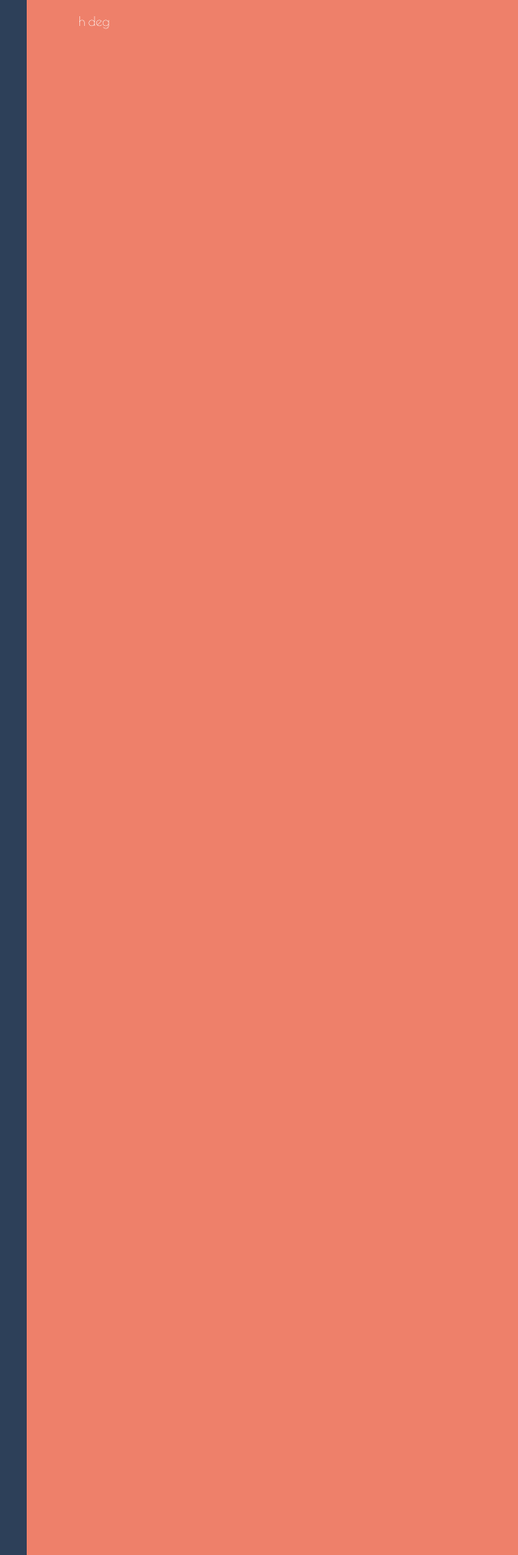
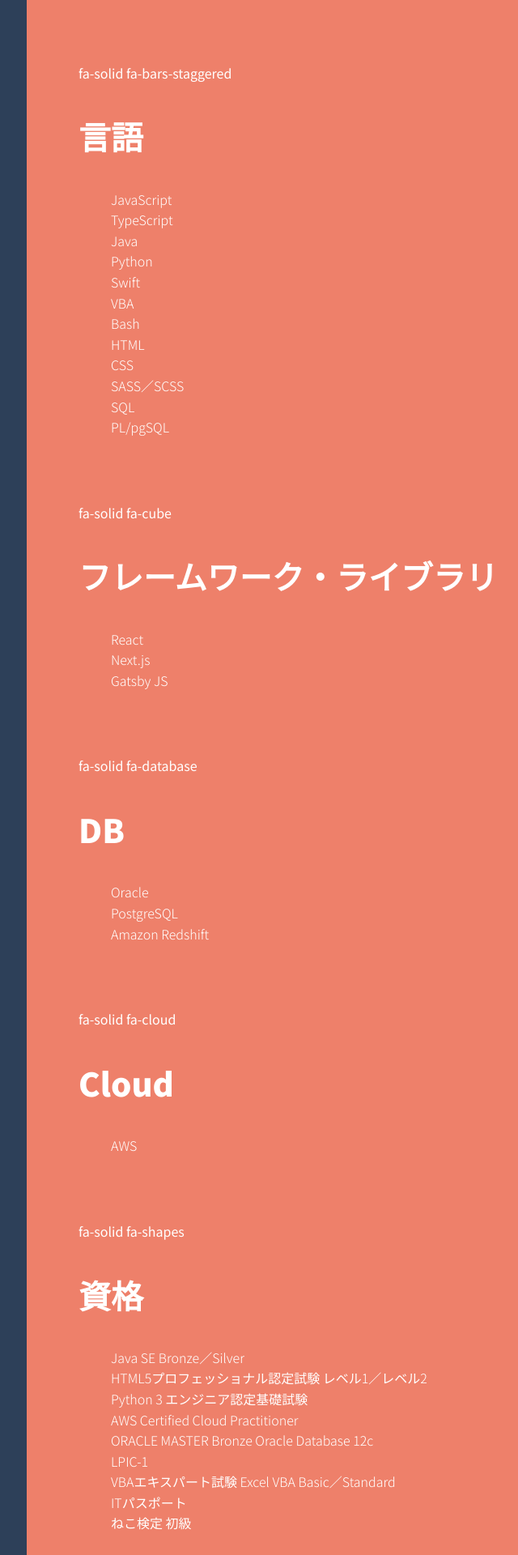
Before and after one commit to exit1991/hd-portfolio, a Next.js app: page / in a window 1280 px wide. Shown: the part 3180-5100 px from the top of the page at 81% size, without its empty margins (351-991 px from the left). Built offline with nearby package versions, Linux system fonts and the light colour scheme.

Commit message:
aboutコンテンツ更新

```diff
--- a/src/app/layout.tsx
+++ b/src/app/layout.tsx
@@ -1,5 +1,5 @@
+import * as GoogleFonts from '../styles/ts/fonts';
 import type { Metadata } from 'next';
-import * as GoogleFonts from '../styles/ts/fonts';
 import 'ress';
 import '../styles/sass/style.scss';
 
--- a/src/components/elements/TopAbout.tsx
+++ b/src/components/elements/TopAbout.tsx
@@ -1,9 +1,26 @@
 'use client';
+import { portfolioData } from '@/config/portfolioData';
 
 export default function Home() {
   return (
     <>
-      <p>h deg</p>
+      {portfolioData.about.map((data, index) => {
+        return (
+          <section key={index} className="p-about-section">
+            <div>
+              <div>{data.icon}</div>
+            </div>
+            <div>
+              <h2 className="p-about-section__ttl">{data.title}</h2>
+              <ul className="p-about-section__content">
+                {data.list.map((contents, contentsIndex) => {
+                  return <li key={contentsIndex}>{contents}</li>;
+                })}
+              </ul>
+            </div>
+          </section>
+        );
+      })}
     </>
   );
 }
--- a/src/components/elements/TopWorks.tsx
+++ b/src/components/elements/TopWorks.tsx
@@ -3,7 +3,104 @@
 export default function Home() {
   return (
     <>
-      <p>h deg</p>
+      <section>
+        <h2>Cafein</h2>
+        <ul>
+          <li>駅カフェ路線図掲載サイト</li>
+          <li>サイト：https://take4b-cafein.netlify.app/</li>
+          <li>コード：https://github.com/take4bcreators/cafe-train-prj</li>
+        </ul>
+      </section>
+      <section>
+        <h2>TEMPORALLY</h2>
+        <ul>
+          <li>すごろく拡張ツール (WEBツール)</li>
+          <li>サイト：https://extensionlab-temporally.netlify.app/</li>
+          <li>
+            コード：
+            <ul>
+              <li>
+                【フロント】https://github.com/take4bcreators/expand-sugoroku-project-front
+              </li>
+              <li>
+                【バッチ】https://github.com/take4bcreators/expand-sugoroku-project-batch
+              </li>
+              <li>
+                【サーバ構築】https://github.com/take4bcreators/expand-sugoroku-project-server
+              </li>
+            </ul>
+          </li>
+        </ul>
+      </section>
+      <section>
+        <h2>フリフリフリック</h2>
+        <ul>
+          <li>WEBゲーム</li>
+          <li>
+            サイト：https://extensionlab-temporally.netlify.app/minigame/furiwake/
+          </li>
+          <li>
+            コード：https://github.com/take4bcreators/expand-sugoroku-minigame-furiwake
+          </li>
+        </ul>
+      </section>
+      <section>
+        <h2>extensionLAB</h2>
+        <ul>
+          <li>WEBツール紹介サイト</li>
+          <li>サイト：https://extensionlab.netlify.app/</li>
+        </ul>
+      </section>
+      <section>
+        <h2>シンケイスイジャックポッド</h2>
+        <ul>
+          <li>トランプ拡張ツール</li>
+          <li>サイト：https://extensionlab.netlify.app/app/app01/</li>
+        </ul>
+      </section>
+      <section>
+        <h2>大富豪スイッチ</h2>
+        <ul>
+          <li>トランプ拡張ツール</li>
+          <li>サイト：https://extensionlab.netlify.app/app/app02/</li>
+        </ul>
+      </section>
+      <section>
+        <h2>STURTER</h2>
+        <ul>
+          <li>自作iPhoneアプリ紹介サイト</li>
+          <li>サイト：https://exit1991.github.io/sturter/index.html</li>
+          <li>コード：https://github.com/exit1991/sturter</li>
+        </ul>
+      </section>
+      <section>
+        <h2>POINTS</h2>
+        <ul>
+          <li>WEBツール</li>
+          <li>サイト：https://dexit-output-points.netlify.app/</li>
+          <li>コード：https://github.com/exit1991/simple-web-score</li>
+        </ul>
+      </section>
+      <section>
+        <h2>WOLFFICE</h2>
+        <ul>
+          <li>人狼パーティツール</li>
+          <li>
+            コード：
+            <ul>
+              <li>
+                【フロントエンド】https://github.com/take4bcreators/jinro-party-frontend
+              </li>
+              <li>
+                【バックエンド】https://github.com/take4bcreators/jinro-party-backend
+              </li>
+              <li>
+                【構築】https://github.com/take4bcreators/jinro-party-server
+              </li>
+            </ul>
+          </li>
+        </ul>
+      </section>
     </>
   );
 }
--- /dev/null
+++ b/src/config/portfolioData.ts
@@ -0,0 +1,65 @@
+type aboutData = {
+  title: string;
+  icon: string;
+  list: string[];
+};
+
+type PortfolioData = {
+  about: aboutData[];
+};
+
+/**
+ * ポートフォリオ掲載用データ
+ */
+export const portfolioData: PortfolioData = {
+  about: [
+    {
+      title: '言語',
+      icon: 'fa-solid fa-bars-staggered',
+      list: [
+        'JavaScript',
+        'TypeScript',
+        'Java',
+        'Python',
+        'Swift',
+        'VBA',
+        'Bash',
+        'HTML',
+        'CSS',
+        'SASS／SCSS',
+        'SQL',
+        'PL/pgSQL',
+      ],
+    },
+    {
+      title: 'フレームワーク・ライブラリ',
+      icon: 'fa-solid fa-cube',
+      list: ['React', 'Next.js', 'Gatsby JS'],
+    },
+    {
+      title: 'DB',
+      icon: 'fa-solid fa-database',
+      list: ['Oracle', 'PostgreSQL', 'Amazon Redshift'],
+    },
+    {
+      title: 'Cloud',
+      icon: 'fa-solid fa-cloud',
+      list: ['AWS'],
+    },
+    {
+      title: '資格',
+      icon: 'fa-solid fa-shapes',
+      list: [
+        'Java SE Bronze／Silver',
+        'HTML5プロフェッショナル認定試験 レベル1／レベル2',
+        'Python 3 エンジニア認定基礎試験',
+        'AWS Certified Cloud Practitioner',
+        'ORACLE MASTER Bronze Oracle Database 12c',
+        'LPIC-1',
+        'VBAエキスパート試験 Excel VBA Basic／Standard',
+        'ITパスポート',
+        'ねこ検定 初級',
+      ],
+    },
+  ],
+};
--- a/src/styles/sass/global/setting/_font-family.scss
+++ b/src/styles/sass/global/setting/_font-family.scss
@@ -1,29 +1,3 @@
-// @import url("https://fonts.googleapis.com/css2?family=Kosugi+Maru&display=swap");
-// @import url("https://fonts.googleapis.com/css2?family=Zen+Maru+Gothic:wght@300;400;500;700;900&display=swap");
-// @import url("https://fonts.googleapis.com/css2?family=Noto+Sans+JP:wght@100;300;400;500;700;900&display=swap");
-// @import url("https://fonts.googleapis.com/css2?family=M+PLUS+Rounded+1c:wght@100;300;400;500;700;800;900&display=swap");
-// @import url("https://fonts.googleapis.com/css2?family=Roboto:wght@100;300;400;500;700;900&display=swap");
-
-// フォントファミリーの指定
-// 実際に使用するフォントは mixin の _font.scss で指定する
-
-// デフォルトフォント適用用
-// $font-family: (
-//   "Kosugi Maru",
-//   "Zen Maru Gothic",
-//   "Noto Sans JP",
-//   "M PLUS Rounded 1c",
-//   "Helvetica Neue",
-//   Arial,
-//   "Hiragino Kaku Gothic ProN",
-//   "Hiragino Sans",
-//   Meiryo,
-//   sans-serif
-// );
-
-// // 個別フォント適用用
-// $font-family-KosugiMaru: "Kosugi Maru", sans-serif;
-// $font-family-ZenMaruGothic: "Zen Maru Gothic", sans-serif;
-// $font-family-NotoSansJP: "Noto Sans JP", sans-serif;
-// $font-family-MPLUSRounded1c: "M PLUS Rounded 1c", sans-serif;
-// $font-family-Roboto: "Roboto", sans-serif;
+// font自体は font.ts で定義する
+$font-poiret-one: var(--font-poiret-one);
+$font-notojp: var(--font-notojp);
--- /dev/null
+++ b/src/styles/sass/project/_about-section.scss
@@ -0,0 +1,19 @@
+@use "../global" as g;
+
+.p-about-section {
+    font-family: g.$font-notojp;
+    margin: 5rem 0;
+    // display: flex;
+    // justify-content: flex-start;
+    // align-items: center;
+}
+
+.p-about-section__ttl {
+    font-size: 2.5rem;
+    font-weight: 900;
+}
+
+.p-about-section__content {
+    font-weight: 300;
+    list-style-type: none;
+}
--- a/src/styles/sass/project/_index.scss
+++ b/src/styles/sass/project/_index.scss
@@ -5,3 +5,4 @@
 @use "./hero";
 @use "./hero-logo";
 @use "./portfolio-content";
+@use "./about-section";
--- a/src/styles/sass/project/_portfolio-content.scss
+++ b/src/styles/sass/project/_portfolio-content.scss
@@ -1,10 +1,14 @@
+@use "../global" as g;
+
 .p-portfolio-content {
     margin: 0 0 100vh;
+    font-family: g.$font-notojp;
 }
 
 .p-portfolio-content__ttl {
     font-size: 6rem;
     font-weight: 400;
+    font-family: g.$font-poiret-one;
     width: fit-content;
     height: fit-content;
     position: sticky;
@@ -16,7 +20,6 @@
 .p-portfolio-content__desc {
     margin: 30vh 0 0 30vw;
     padding: 5vw;
-    height: 300vh;
     background-color: #303030;
 }
 
--- a/src/styles/ts/fonts.ts
+++ b/src/styles/ts/fonts.ts
@@ -1,15 +1,15 @@
-import { Poiret_One, Noto_Sans_JP } from "next/font/google";
+import { Poiret_One, Noto_Sans_JP } from 'next/font/google';
 
 export const poiretOne = Poiret_One({
-  weight: ["400"],
-  subsets: ["latin"],
-  variable: "--font-poiret-one",
-  display: "swap",
+  weight: ['400'],
+  subsets: ['latin'],
+  variable: '--font-poiret-one',
+  display: 'swap',
 });
 
 export const notojp = Noto_Sans_JP({
-  weight: ["100", "200", "300", "400", "500", "600", "700", "800"],
-  subsets: ["latin"],
-  variable: "--font-notojp",
-  display: "swap",
+  weight: ['100', '200', '300', '400', '500', '600', '700', '800', '900'],
+  subsets: ['latin'],
+  variable: '--font-notojp',
+  display: 'swap',
 });
```
